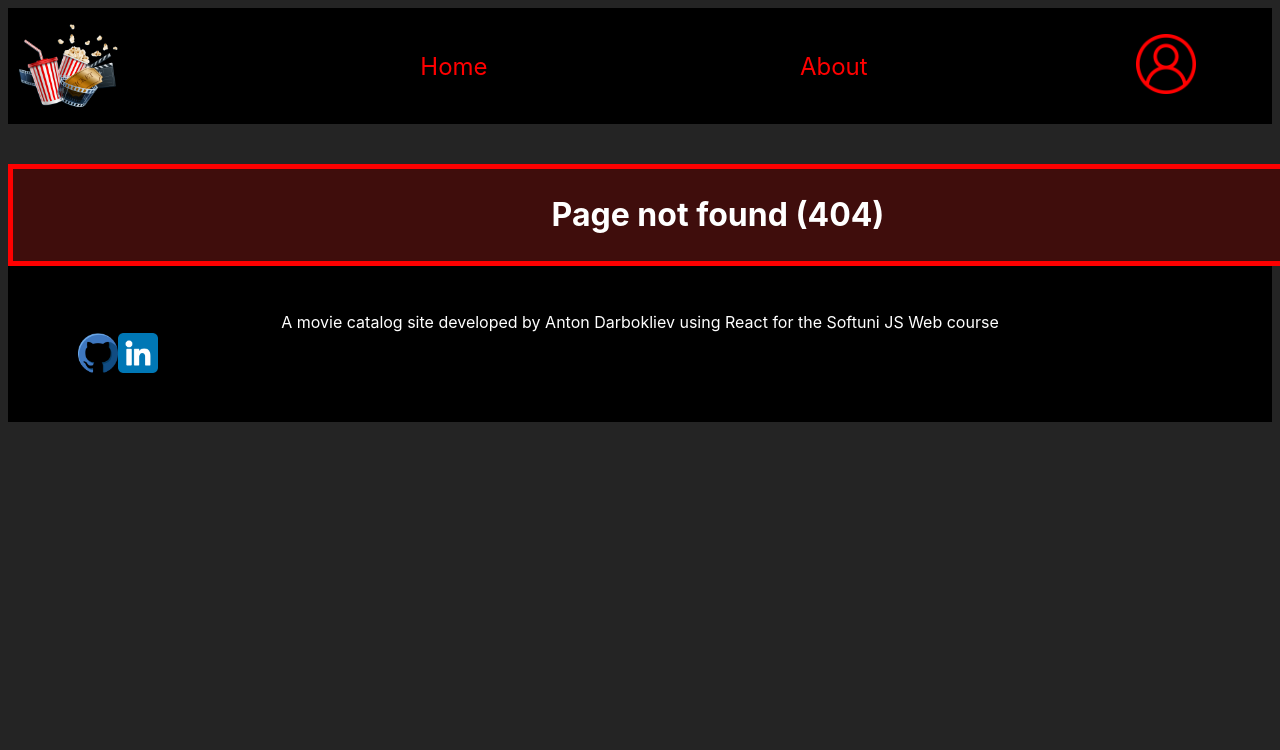
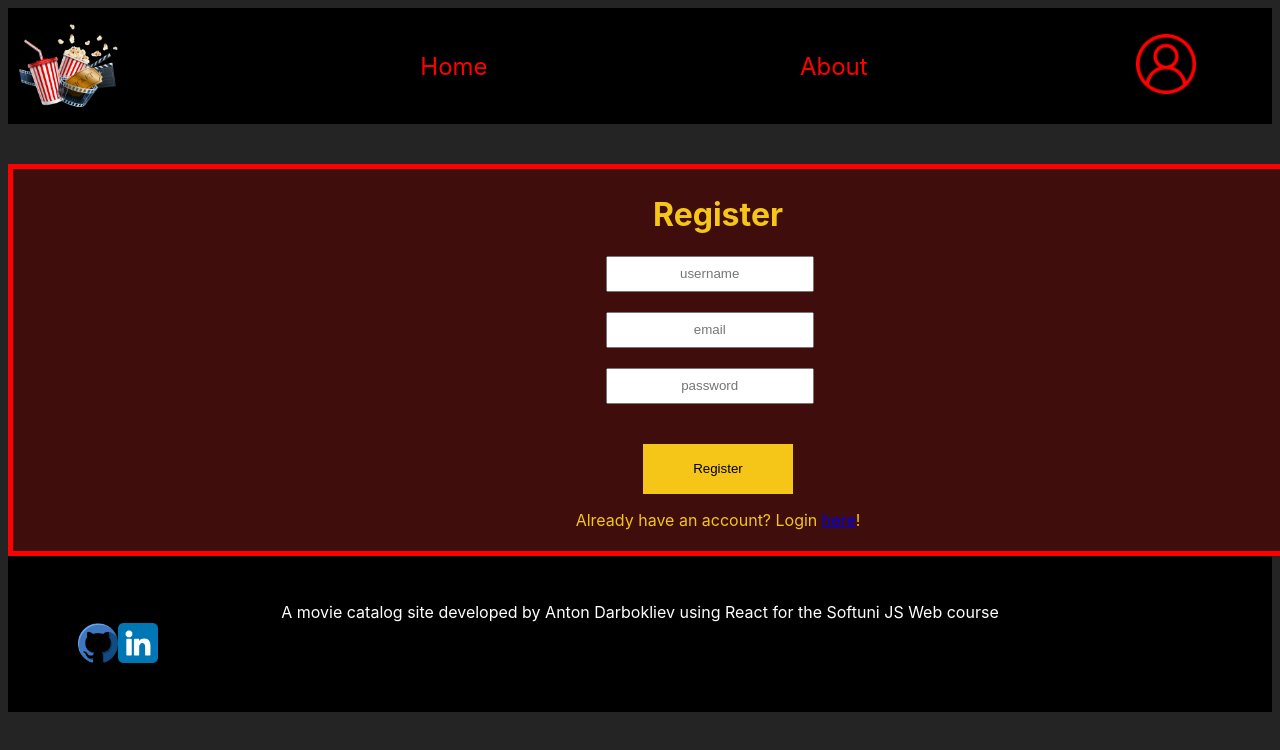
Before and after one commit to AntonDarbokliev/Movies-Catalog, a React (Vite) app: page /user/register in a window 1280 px wide. Before the commit this address had no page. Shown: the top 750 px of the page. Built offline with nearby package versions, Linux system fonts and the light colour scheme.

Commit message:
Register page

```diff
--- a/src/App.jsx
+++ b/src/App.jsx
@@ -5,6 +5,7 @@ import { Home } from './components/Home/Home.jsx'
 import { Routes,Route } from 'react-router-dom'
 import { MovieDetails } from './components/MovieDetails/MovieDetails.jsx'
 import { UserRatings } from './components/User/UserRatings/UserRatings.jsx'
+import { Register } from './components/Auth/Register/Register.jsx'
 
 function App() {
 
@@ -16,6 +17,7 @@ function App() {
       <Route path='/' element={<Home/>}></Route>
       <Route path='movie/:movieId/details' element={<MovieDetails/>}></Route>
       <Route path='user/:id/ratings' element={<UserRatings/>}></Route>
+      <Route path='user/register' element={<Register/>}></Route>
       <Route path='*' element={<h1 style={{color : 'white'}}>Page not found (404)</h1>}></Route>
       </Routes>
     </div>
--- /dev/null
+++ b/src/components/Auth/Register/Register.css
@@ -0,0 +1,7 @@
+#header {
+    color: var(--main-accent-color);
+}
+
+#loginLink {
+    color: var(--main-accent-color);
+}
--- /dev/null
+++ b/src/components/Auth/Register/Register.jsx
@@ -0,0 +1,49 @@
+import { useState } from "react";
+import "./Register.css";
+import { SubmitButton } from "../../Shared/SubmitButton/SubmitButton.jsx";
+import { FormField } from "../../Shared/FormField/FormField.jsx";
+import { Link } from "react-router-dom";
+
+export const Register = ({ onSubmit }) => {
+  const [formData, setFormData] = useState({
+    username: "",
+    email: "",
+    password: "",
+  });
+
+  const handleInputChange = (e) => {
+    const { name, value } = e.target;
+    setFormData({ ...formData, [name]: value });
+  };
+
+  const handleRegister = () => {
+    console.log("Form Data:", formData);
+  };
+
+  return (
+    <form id="registerForm" onSubmit={handleRegister}>
+      <h1 id='header'>Register</h1>
+      <FormField
+        name="username"
+        type="text"
+        value={formData.username}
+        onChange={handleInputChange}
+      />
+      <FormField
+        name="email"
+        type="text"
+        value={formData.email}
+        onChange={handleInputChange}
+      />
+      <FormField
+        name="password"
+        type="password"
+        value={formData.password}
+        onChange={handleInputChange}
+      />
+      <SubmitButton text={"Register"} />
+
+    <p id="loginLink">Already have an account? Login <Link to='/user/login'>here</Link>!</p>
+    </form>
+  );
+};
--- a/src/index.css
+++ b/src/index.css
@@ -3,8 +3,9 @@
     background-color: #242424;
   --main-text-color : #ff0000;
   --main-accent-color : #f5c518;
+  --accent-color-hover : #a18212;
   --main-text-font : Arial, Helvetica, sans-serif;
-  --main-background-color : #121212
+  --main-background-color : #121212;
 
 }
 
```
